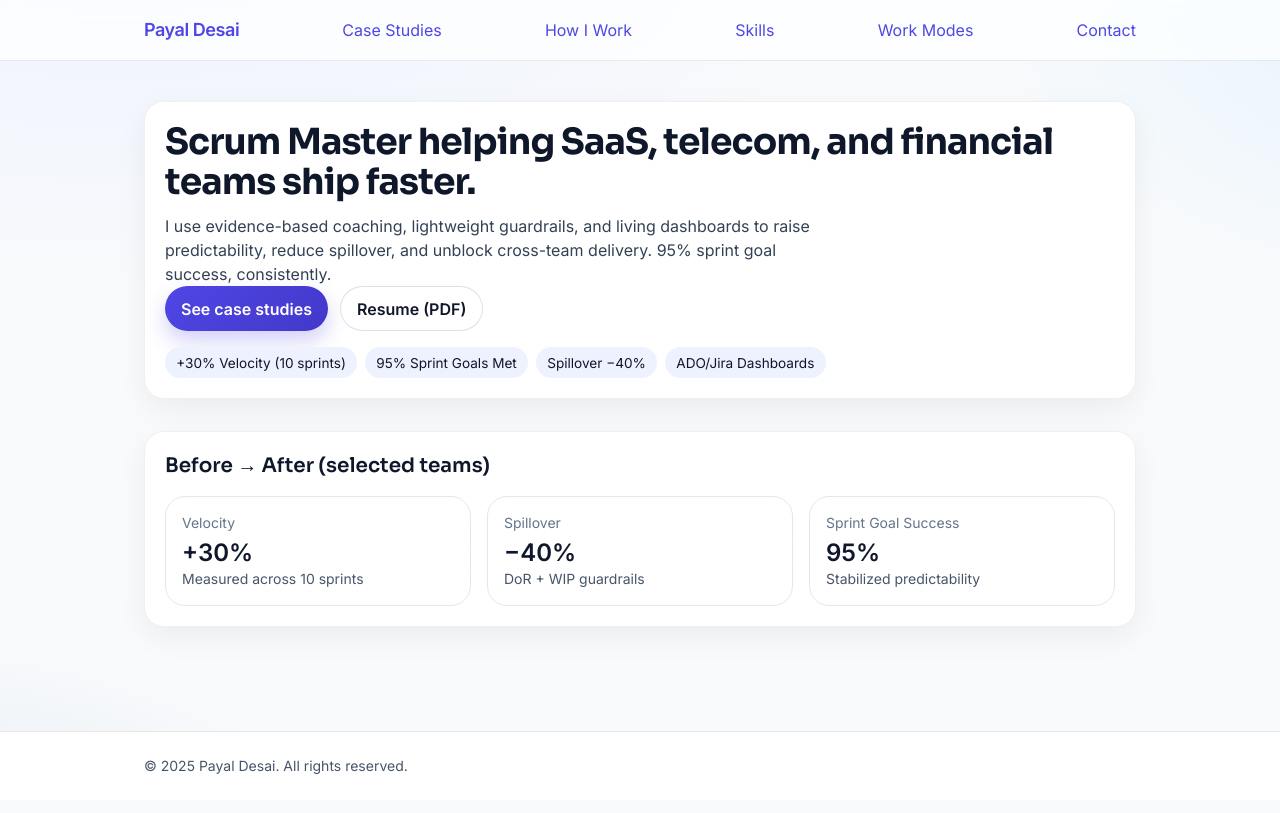
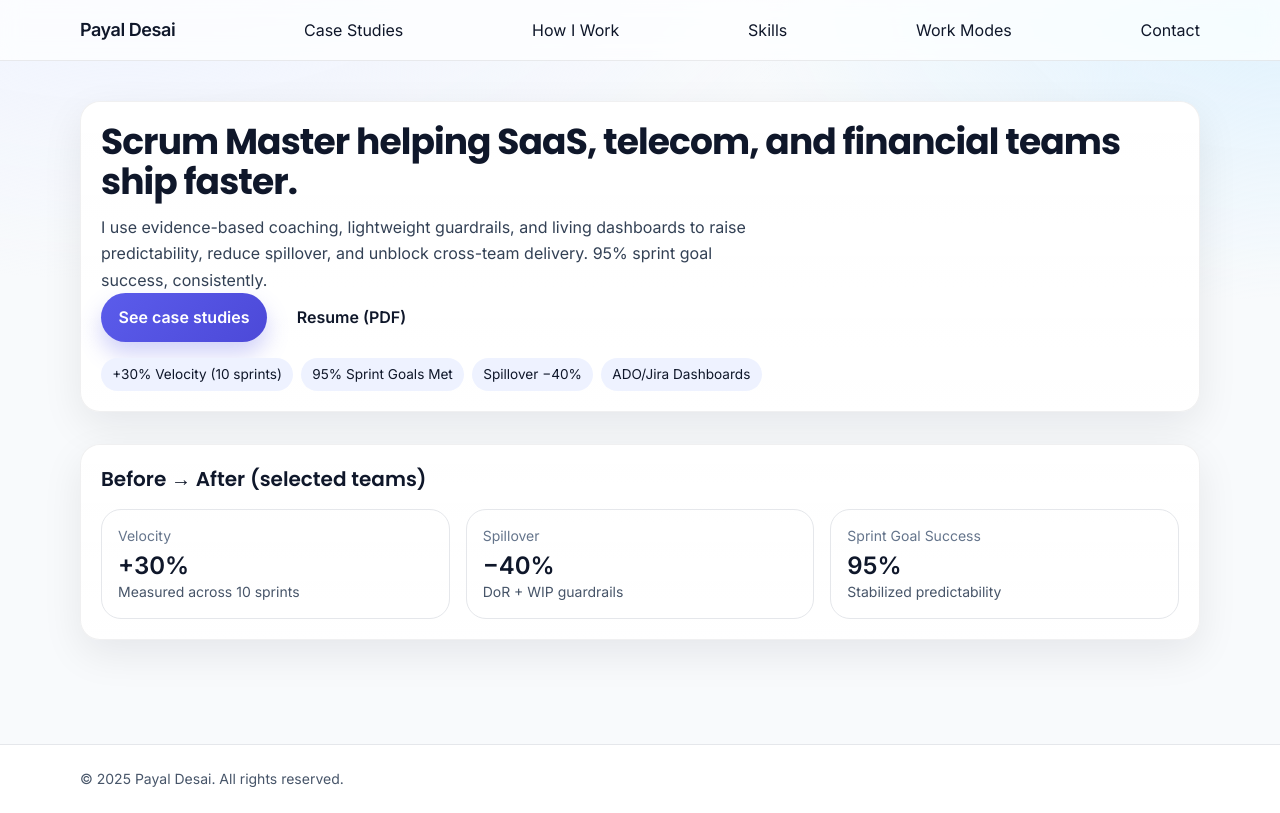
Before and after one commit to dirghak/Payal-Desai, a Next.js app: page / in a window 1280 px wide. Built offline with nearby package versions, Linux system fonts and the light colour scheme.

Commit message:
Update globals.css

```diff
--- a/styles/globals.css
+++ b/styles/globals.css
@@ -1,126 +1,90 @@
-/* ===== Fonts (clean, modern) ===== */
-@import url('https://fonts.googleapis.com/css2?family=Inter:wght@400;500;600;700&family=Sora:wght@600;700&display=swap');
+/* --- Fonts --- */
+@import url('https://fonts.googleapis.com/css2?family=Inter:wght@400;500;600;700&family=Poppins:wght@600;700&display=swap');
 
 @tailwind base;
 @tailwind components;
 @tailwind utilities;
 
-/* ===== Theme tokens (Indigo + Slate) ===== */
-:root {
-  /* Accent system */
-  --accent: #4F46E5;         /* Indigo 600 */
-  --accent-strong: #4338CA;  /* Indigo 700 */
-  --accent-weak: #EEF2FF;    /* Indigo 50 */
-
-  /* Neutrals */
-  --text: #0F172A;           /* Slate 900 */
-  --text-muted: #475569;     /* Slate 600 */
-  --card: #ffffff;
-  --bg: #F8FAFC;             /* Slate 50 */
-
-  /* Shadows / borders */
-  --ring: 0 0 0 1px rgba(79, 70, 229, 0.15);
-  --shadow-soft: 0 10px 30px rgba(2, 6, 23, 0.06);
+/* --- Theme: Royal Indigo --- */
+:root{
+  --accent:#5B5CEB;          /* primary (indigo-violet) */
+  --accent-strong:#4C49D8;   /* darker */
+  --accent-weak:#EEF2FF;     /* tint for chips */
+  --success:#10B981;         /* green (CTA) */
+  --warning:#F59E0B;         /* amber */
+  --muted:#64748B;           /* slate-500 */
+  --text:#0F172A;            /* slate-900 */
+  --bg:#F8FAFC;              /* page background */
+  --card:#FFFFFF;
+  --soft-shadow:0 14px 40px rgba(2,6,23,.08);
 }
 
-/* ===== Base ===== */
-html, body { height: 100%; }
-body {
-  font-family: Inter, system-ui, -apple-system, Segoe UI, Roboto, Helvetica, Arial, "Apple Color Emoji", "Segoe UI Emoji", "Segoe UI Symbol";
-  color: var(--text);
-  background: radial-gradient(1200px 600px at 10% -10%, #EEF2FF 0%, transparent 60%),
-              radial-gradient(900px 500px at 120% 0%, #E0F2FE 0%, transparent 60%),
-              radial-gradient(800px 400px at -10% 110%, #E2E8F0 0%, transparent 60%),
-              var(--bg);
+/* --- Base --- */
+html,body{height:100%}
+body{
+  margin:0;
+  background:
+    radial-gradient(1200px 600px at 10% -10%, #EEF2FF 0%, transparent 60%),
+    radial-gradient(900px 500px at 100% 0%, #E0F2FE 0%, transparent 60%),
+    var(--bg);
+  color:var(--text);
+  font-family: Inter, system-ui, -apple-system, Segoe UI, Roboto, Helvetica, Arial, "Apple Color Emoji", "Segoe UI Emoji";
+  line-height:1.65;
+}
+.container{@apply max-w-6xl mx-auto px-4}
+h1,h2,h3{font-family:Poppins, Inter, ui-sans-serif}
+
+/* --- Header / Footer --- */
+.app-header{
+  position:sticky; top:0; z-index:10;
+  backdrop-filter:saturate(180%) blur(10px);
+  background:rgba(255,255,255,.75);
+  border-bottom:1px solid rgba(2,6,23,.08);
+}
+.app-footer{
+  background:linear-gradient(180deg, rgba(255,255,255,.95), rgba(248,250,252,.98));
+  border-top:1px solid rgba(2,6,23,.08);
 }
 
-/* Optional subtle “grain” for depth (kept super light) */
-body::before {
-  content: "";
-  position: fixed;
-  inset: 0;
-  pointer-events: none;
-  background:
-    radial-gradient(1px 1px at 25% 20%, rgba(0,0,0,0.04) 0, transparent 60%),
-    radial-gradient(1px 1px at 60% 40%, rgba(0,0,0,0.03) 0, transparent 60%),
-    radial-gradient(1px 1px at 40% 80%, rgba(0,0,0,0.03) 0, transparent 60%);
-  opacity: .35;
+/* --- Cards --- */
+.card{
+  background:linear-gradient(180deg, rgba(255,255,255,.98), rgba(255,255,255,1));
+  border:1px solid rgba(2,6,23,.06);
+  border-radius:20px;
+  box-shadow:var(--soft-shadow);
+  padding:1.25rem;
 }
 
-/* ===== Layout helpers ===== */
-.container { @apply max-w-5xl mx-auto px-4; }
-h1, h2, h3 { font-family: Sora, Inter, ui-sans-serif, system-ui; }
+/* --- Buttons --- */
+.btn{display:inline-flex;align-items:center;gap:.5rem;border-radius:999px;padding:.7rem 1.1rem;font-weight:600;transition:.2s all}
+.btn-primary{color:#fff;background:linear-gradient(135deg,var(--accent),var(--accent-strong));box-shadow:0 12px 22px rgba(91,92,235,.28)}
+.btn-primary:hover{transform:translateY(-1px);filter:brightness(.98)}
+.btn-ghost{background:#fff;border:1px solid rgba(2,6,23,.12);color:var(--text)}
+.btn-ghost:hover{box-shadow:var(--soft-shadow)}
+.btn-success{color:#fff;background:linear-gradient(135deg,#10B981,#059669)}
 
-/* ===== Cards ===== */
-.card {
-  background: linear-gradient(180deg, rgba(255,255,255,0.95), rgba(255,255,255,0.98));
-  border: 1px solid rgba(2, 6, 23, 0.06);
-  border-radius: 20px;
-  box-shadow: var(--shadow-soft);
-  padding: 1.25rem;
+/* --- Chips / badges --- */
+.chips{display:flex;flex-wrap:wrap;gap:.5rem}
+.chip{display:inline-flex;align-items:center;gap:.4rem;border-radius:999px;padding:.4rem .7rem;background:var(--accent-weak);font-size:.85rem;color:var(--text)}
+.chip i{font-style:normal;opacity:.8}
+
+/* --- KPI tiles --- */
+.kpi{border-radius:18px;padding:1rem;background:#F8FAFF;border:1px solid rgba(2,6,23,.06);box-shadow:var(--soft-shadow)}
+.kpi .value{font-size:1.6rem;font-weight:700}
+.kpi .label{color:var(--muted);font-size:.9rem}
+
+/* --- Section titles --- */
+.section-title{display:inline-block;position:relative}
+.section-title:after{
+  content:"";position:absolute;left:0;bottom:-6px;width:60%;height:3px;border-radius:2px;
+  background:linear-gradient(90deg,var(--accent),transparent)
 }
 
-/* ===== Header / Footer ===== */
-.app-header {
-  backdrop-filter: saturate(180%) blur(8px);
-  background: rgba(255,255,255,0.75);
-  border-bottom: 1px solid rgba(2,6,23,0.08);
-}
-.app-footer {
-  background: linear-gradient(180deg, rgba(255,255,255,0.92), rgba(248,250,252,0.96));
-  border-top: 1px solid rgba(2,6,23,0.08);
+/* --- Icons (simple circles) --- */
+.icon-circle{
+  width:38px;height:38px;border-radius:999px;display:inline-flex;align-items:center;justify-content:center;
+  background:linear-gradient(135deg,var(--accent-weak),#E0E7FF);
 }
 
-/* ===== Buttons ===== */
-.btn {
-  display: inline-flex; align-items: center; justify-content: center;
-  padding: .6rem 1rem; border-radius: 999px; font-weight: 600;
-  transition: all .2s ease;
-}
-.btn-primary {
-  color: white;
-  background: linear-gradient(135deg, var(--accent), var(--accent-strong));
-  box-shadow: 0 10px 20px rgba(79,70,229,.25);
-}
-.btn-primary:hover { transform: translateY(-1px); filter: brightness(.98); }
-.btn-outline {
-  color: var(--text);
-  background: #fff;
-  border: 1px solid rgba(2,6,23,0.12);
-}
-.btn-outline:hover {
-  border-color: rgba(2,6,23,0.25);
-  box-shadow: var(--shadow-soft);
-}
-
-/* ===== Chips / badges ===== */
-.chip {
-  display:inline-block;
-  border-radius:999px;
-  padding:.35rem .7rem;
-  background: var(--accent-weak);
-  color: var(--text);
-  font-size:.85rem;
-}
-
-/* ===== Links ===== */
-a { color: var(--accent); }
-a:hover { color: var(--accent-strong); }
-
-/* ===== Lists & text ===== */
-p { color: var(--text-muted); }
-ul li { color: var(--text-muted); }
-
-/* ===== Utility: section title underline ===== */
-.section-title {
-  position: relative;
-  display: inline-block;
-}
-.section-title::after {
-  content:"";
-  position:absolute;
-  left:0; bottom:-6px;
-  width:60%;
-  height:3px; border-radius:2px;
-  background: linear-gradient(90deg, var(--accent), transparent);
-}
+/* --- Utility text colors --- */
+.text-muted{color:var(--muted)}
```
